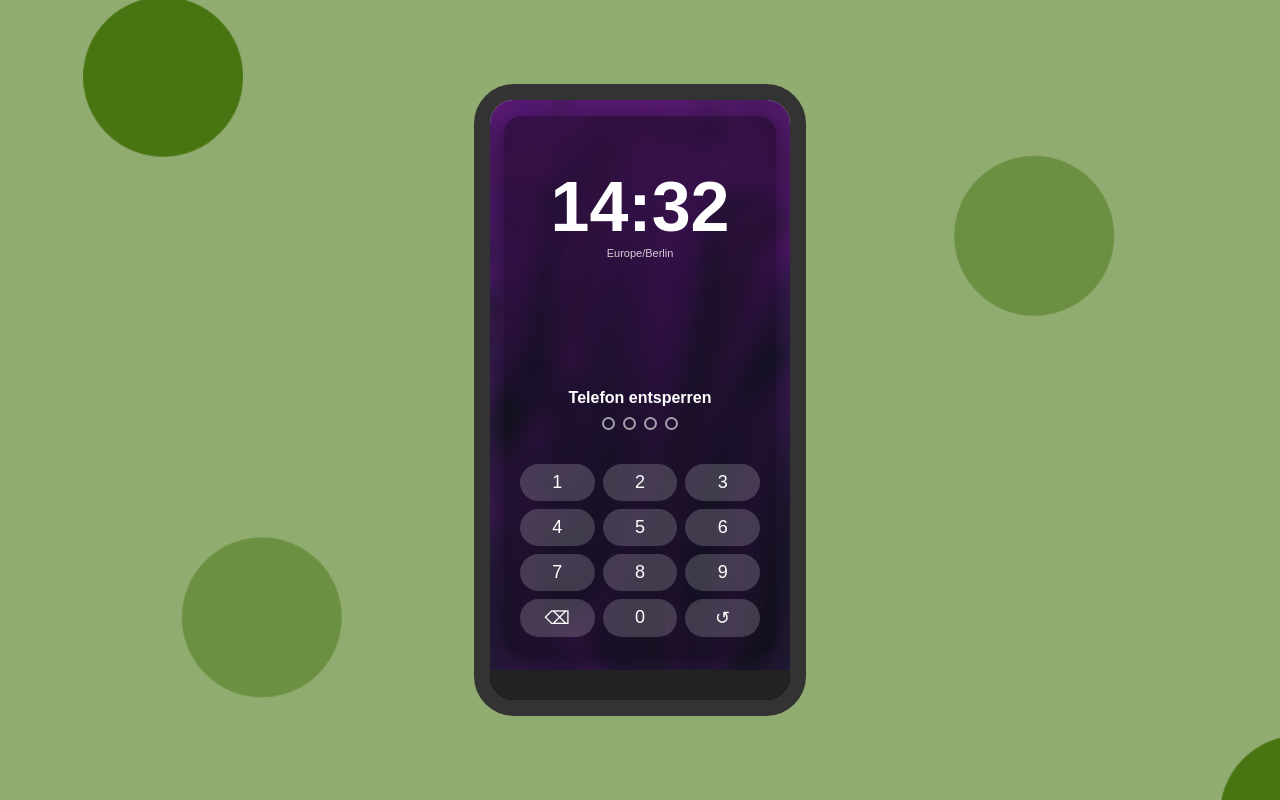
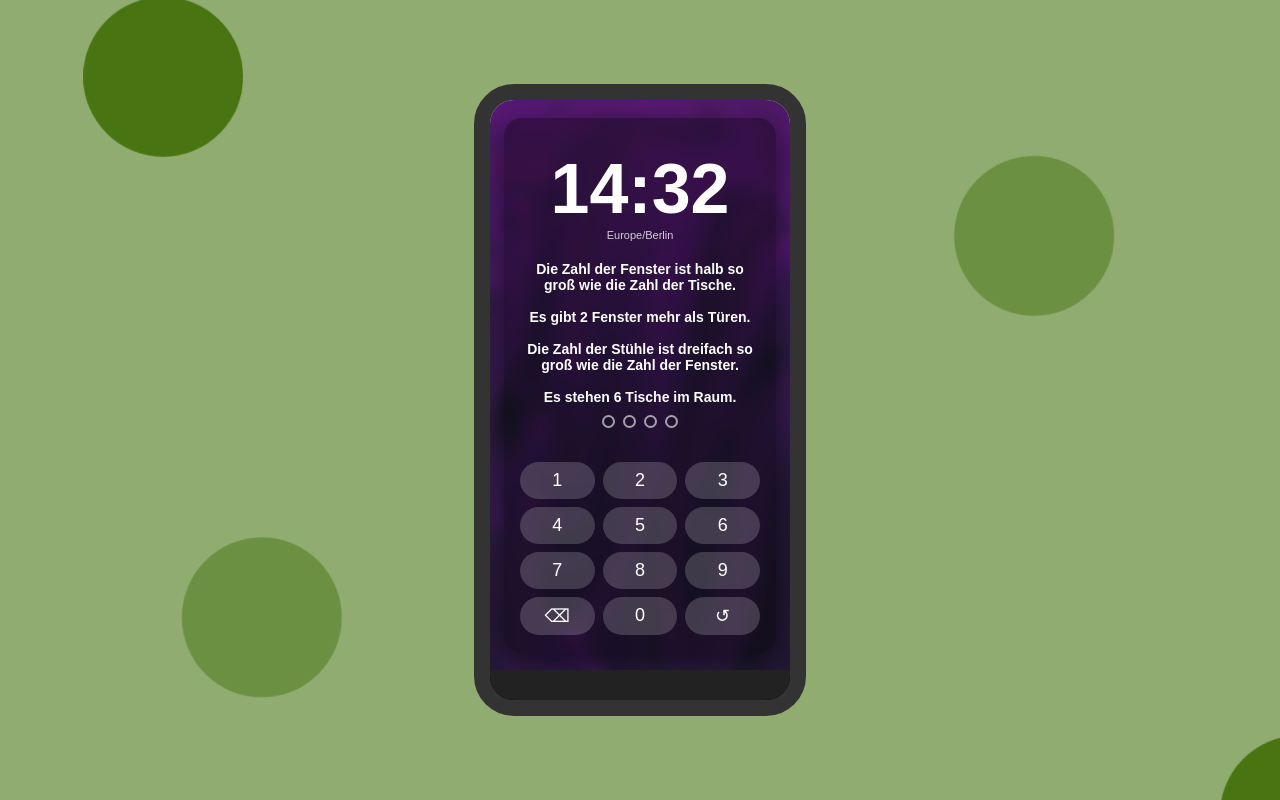
Before and after one commit to GermanGabelGames/Escape_Game, a plain HTML site: page index.html in a window 1280 px wide. Drawn offline with Linux system fonts and the light colour scheme.

Commit message:
added unlock quiz

```diff
--- a/index.html
+++ b/index.html
@@ -37,7 +37,7 @@
             <div class="lock-subtext">Europe/Berlin</div>
           </div>
 
-          <h2>Telefon entsperren</h2>
+          <h2>Die Zahl der Fenster ist halb so groß wie die Zahl der Tische.<br><br>Es gibt 2 Fenster mehr als Türen.<br><br>Die Zahl der Stühle ist dreifach so groß wie die Zahl der Fenster.<br><br>Es stehen 6 Tische im Raum.</h2>
           <div class="pin-dots" id="pinDots">
             <span class="dot"></span>
             <span class="dot"></span>
--- a/script.js
+++ b/script.js
@@ -157,7 +157,7 @@ function startGame() {
 
 /* ------- PIN / Login-Overlay ------- */
 
-const CORRECT_PIN = "1111";
+const CORRECT_PIN = "3196";
 
 const loginOverlay = document.getElementById("loginOverlay");
 const pinDots = Array.from(document.querySelectorAll("#pinDots .dot"));
--- a/style.css
+++ b/style.css
@@ -215,13 +215,13 @@ body {
 
 /* neuer Zeit-Container (separates Compartment über dem Numpad) */
 .time-container {
-  margin-bottom: 130px;
+  margin-bottom: 20px;
 }
 
 .lock-time {
   font-size: 70px;
   font-weight: 600;
-  margin-top: 35px;
+  margin-top: 15px;
 }
 
 .lock-subtext {
@@ -232,7 +232,7 @@ body {
 /* dein h2 bleibt, nur etwas Abstand */
 .login-content h2 {
   margin: 8px 0 10px;
-  font-size: 16px;
+  font-size: 14px;
 }
 
 /* PIN-Punkte */
```
